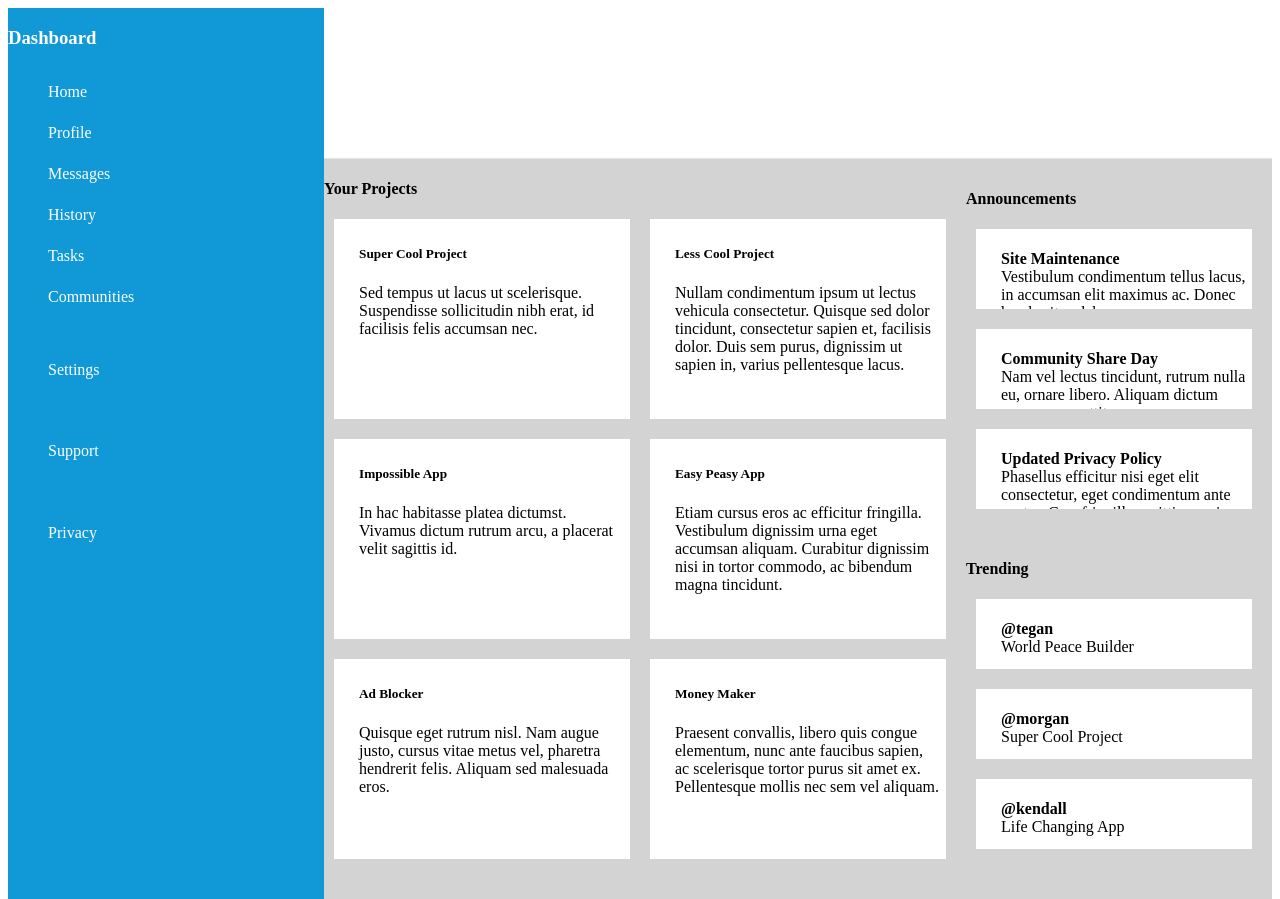
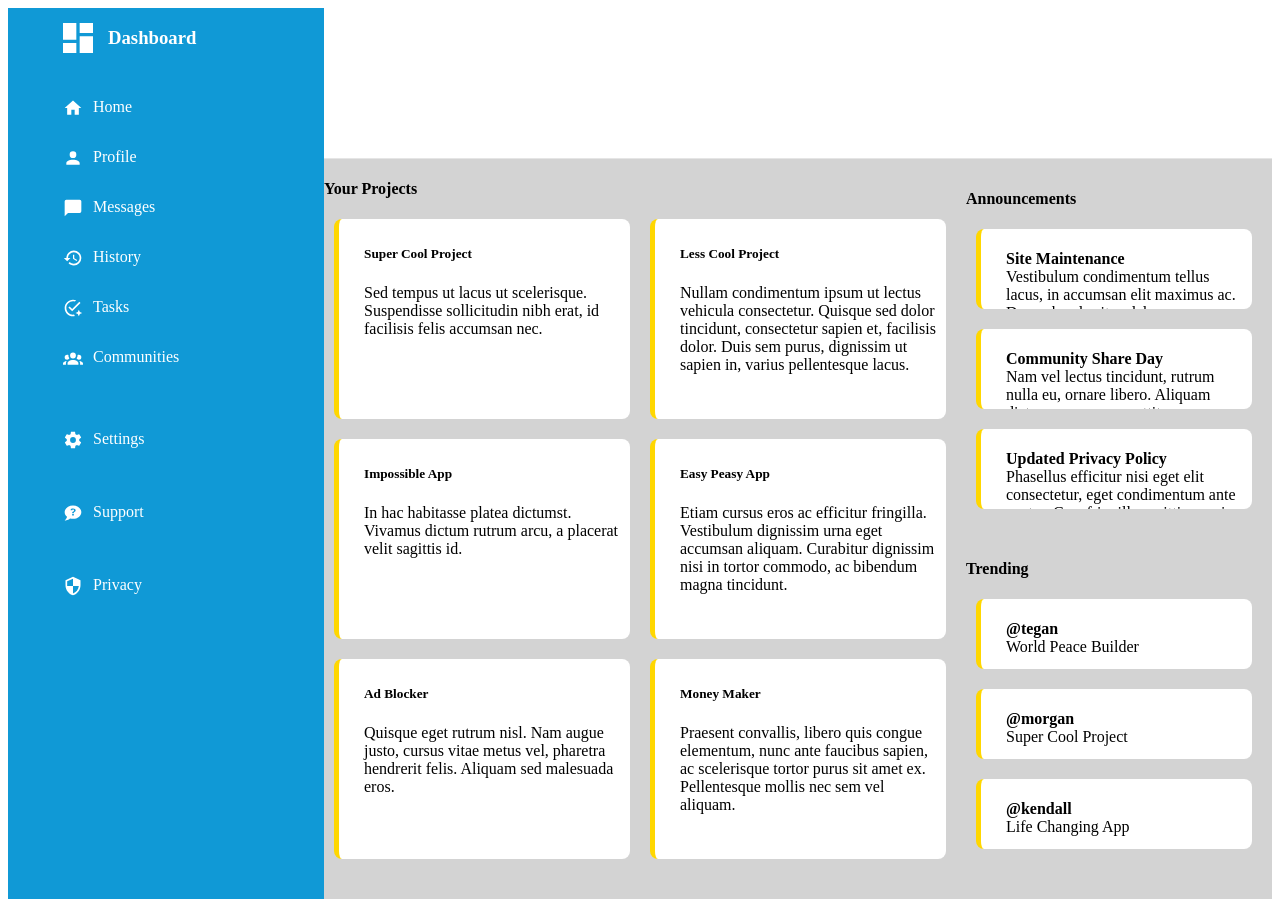
Before and after one commit to myself-meen/admin-dashboard, a plain HTML site: page index.html in a window 1280 px wide. Drawn offline with Linux system fonts and the light colour scheme.

Commit message:
Add sidebar with navigation icons and style adjustments for improved layout

```diff
--- a/index.html
+++ b/index.html
@@ -10,19 +10,22 @@
 <body>
     <div class="container">
         <div class="sidebar">
+            <div>
+            <svg xmlns="http://www.w3.org/2000/svg" viewBox="0 0 24 24"><title>view-dashboard</title><path d="M13,3V9H21V3M13,21H21V11H13M3,21H11V15H3M3,13H11V3H3V13Z" /></svg>
            <h3>Dashboard</h3>
+           </div>
            <ul>
-            <li>Home</li>
-            <li>Profile</li>
-            <li>Messages</li>
-            <li>History</li>
-            <li>Tasks</li>
-            <li>Communities</li>
+            <li><svg xmlns="http://www.w3.org/2000/svg" viewBox="0 0 24 24"><title>home</title><path d="M10,20V14H14V20H19V12H22L12,3L2,12H5V20H10Z" /></svg>Home</li>
+            <li><svg xmlns="http://www.w3.org/2000/svg" viewBox="0 0 24 24"><title>account</title><path d="M12,4A4,4 0 0,1 16,8A4,4 0 0,1 12,12A4,4 0 0,1 8,8A4,4 0 0,1 12,4M12,14C16.42,14 20,15.79 20,18V20H4V18C4,15.79 7.58,14 12,14Z" /></svg>Profile</li>
+            <li><svg xmlns="http://www.w3.org/2000/svg" viewBox="0 0 24 24"><title>message</title><path d="M20,2H4A2,2 0 0,0 2,4V22L6,18H20A2,2 0 0,0 22,16V4C22,2.89 21.1,2 20,2Z" /></svg>Messages</li>
+            <li><svg xmlns="http://www.w3.org/2000/svg" viewBox="0 0 24 24"><title>history</title><path d="M13.5,8H12V13L16.28,15.54L17,14.33L13.5,12.25V8M13,3A9,9 0 0,0 4,12H1L4.96,16.03L9,12H6A7,7 0 0,1 13,5A7,7 0 0,1 20,12A7,7 0 0,1 13,19C11.07,19 9.32,18.21 8.06,16.94L6.64,18.36C8.27,20 10.5,21 13,21A9,9 0 0,0 22,12A9,9 0 0,0 13,3" /></svg>History</li>
+            <li><svg xmlns="http://www.w3.org/2000/svg" viewBox="0 0 24 24"><title>checkbox-marked-circle-auto-outline</title><path d="M12 22C12.8 22 13.6 21.9 14.3 21.7C13.9 21.2 13.5 20.6 13.3 19.9C12.9 20 12.4 20 12 20C7.6 20 4 16.4 4 12C4 7.6 7.6 4 12 4C12.8 4 13.5 4.1 14.2 4.3L15.8 2.7C14.6 2.3 13.3 2 12 2C6.5 2 2 6.5 2 12C2 17.5 6.5 22 12 22M6.5 11.5L7.9 10.1L11 13.2L19.6 4.6L21 6L11 16L6.5 11.5M19 14L17.74 16.75L15 18L17.74 19.26L19 22L20.25 19.26L23 18L20.25 16.75L19 14Z" /></svg>Tasks</li>
+            <li><svg xmlns="http://www.w3.org/2000/svg" viewBox="0 0 24 24"><title>account-group</title><path d="M12,5.5A3.5,3.5 0 0,1 15.5,9A3.5,3.5 0 0,1 12,12.5A3.5,3.5 0 0,1 8.5,9A3.5,3.5 0 0,1 12,5.5M5,8C5.56,8 6.08,8.15 6.53,8.42C6.38,9.85 6.8,11.27 7.66,12.38C7.16,13.34 6.16,14 5,14A3,3 0 0,1 2,11A3,3 0 0,1 5,8M19,8A3,3 0 0,1 22,11A3,3 0 0,1 19,14C17.84,14 16.84,13.34 16.34,12.38C17.2,11.27 17.62,9.85 17.47,8.42C17.92,8.15 18.44,8 19,8M5.5,18.25C5.5,16.18 8.41,14.5 12,14.5C15.59,14.5 18.5,16.18 18.5,18.25V20H5.5V18.25M0,20V18.5C0,17.11 1.89,15.94 4.45,15.6C3.86,16.28 3.5,17.22 3.5,18.25V20H0M24,20H20.5V18.25C20.5,17.22 20.14,16.28 19.55,15.6C22.11,15.94 24,17.11 24,18.5V20Z" /></svg>Communities</li>
            </ul>
            <ul>
-            <li>Settings</li>
-            <li>Support</li>
-            <li>Privacy</li>
+            <li><svg xmlns="http://www.w3.org/2000/svg" viewBox="0 0 24 24"><title>cog</title><path d="M12,15.5A3.5,3.5 0 0,1 8.5,12A3.5,3.5 0 0,1 12,8.5A3.5,3.5 0 0,1 15.5,12A3.5,3.5 0 0,1 12,15.5M19.43,12.97C19.47,12.65 19.5,12.33 19.5,12C19.5,11.67 19.47,11.34 19.43,11L21.54,9.37C21.73,9.22 21.78,8.95 21.66,8.73L19.66,5.27C19.54,5.05 19.27,4.96 19.05,5.05L16.56,6.05C16.04,5.66 15.5,5.32 14.87,5.07L14.5,2.42C14.46,2.18 14.25,2 14,2H10C9.75,2 9.54,2.18 9.5,2.42L9.13,5.07C8.5,5.32 7.96,5.66 7.44,6.05L4.95,5.05C4.73,4.96 4.46,5.05 4.34,5.27L2.34,8.73C2.21,8.95 2.27,9.22 2.46,9.37L4.57,11C4.53,11.34 4.5,11.67 4.5,12C4.5,12.33 4.53,12.65 4.57,12.97L2.46,14.63C2.27,14.78 2.21,15.05 2.34,15.27L4.34,18.73C4.46,18.95 4.73,19.03 4.95,18.95L7.44,17.94C7.96,18.34 8.5,18.68 9.13,18.93L9.5,21.58C9.54,21.82 9.75,22 10,22H14C14.25,22 14.46,21.82 14.5,21.58L14.87,18.93C15.5,18.67 16.04,18.34 16.56,17.94L19.05,18.95C19.27,19.03 19.54,18.95 19.66,18.73L21.66,15.27C21.78,15.05 21.73,14.78 21.54,14.63L19.43,12.97Z" /></svg>Settings</li>
+            <li><svg xmlns="http://www.w3.org/2000/svg" viewBox="0 0 24 24"><title>chat-question</title><path d="M12 3C6.5 3 2 6.6 2 11C2 13.1 3 15.1 4.8 16.5C4.8 17.1 4.4 18.7 2 21C2 21 5.5 21 8.5 18.5C9.6 18.8 10.8 19 12 19C17.5 19 22 15.4 22 11S17.5 3 12 3M13 15H11V13H13V15M14.8 10C14.5 10.4 14.1 10.6 13.7 10.8C13.4 11 13.3 11.1 13.2 11.3C13 11.5 13 11.7 13 12H11C11 11.5 11.1 11.2 11.3 10.9C11.5 10.7 11.9 10.4 12.4 10.1C12.7 10 12.9 9.8 13 9.6C13.1 9.4 13.2 9.1 13.2 8.9C13.2 8.6 13.1 8.4 12.9 8.2C12.7 8 12.4 7.9 12.1 7.9C11.8 7.9 11.6 8 11.4 8.1C11.2 8.2 11.1 8.4 11.1 8.7H9.1C9.2 8 9.5 7.4 10 7C10.5 6.6 11.2 6.5 12.1 6.5C13 6.5 13.8 6.7 14.3 7.1C14.8 7.5 15.1 8.1 15.1 8.8C15.2 9.2 15.1 9.6 14.8 10Z" /></svg>Support</li>
+            <li><svg xmlns="http://www.w3.org/2000/svg" viewBox="0 0 24 24"><title>security</title><path d="M12,12H19C18.47,16.11 15.72,19.78 12,20.92V12H5V6.3L12,3.19M12,1L3,5V11C3,16.55 6.84,21.73 12,23C17.16,21.73 21,16.55 21,11V5L12,1Z" /></svg>Privacy</li>
            </ul>
 
         </div>
--- a/styles.css
+++ b/styles.css
@@ -95,3 +95,33 @@
 .card{
     overflow: hidden;
 }
+.sidebar > div:first-child {
+    display: flex;
+    align-items: center;
+
+     gap: 10px;
+    padding-left: 50px;
+}
+
+/* Make the SVG logo white */
+.sidebar svg {
+    fill: white;
+    width: 40px;
+    height: 40px;
+}
+.sidebar li svg {
+    width: 20px;
+    height: 20px;
+}
+.sidebar li{
+    display: flex;
+     gap: 10px;
+    padding: 15px;
+}
+.card{
+      margin: 10px;
+    background-color: #FFFFFF;
+    border-radius: 8px;
+     border-left: 5px solid #FFD700;
+
+}
```
